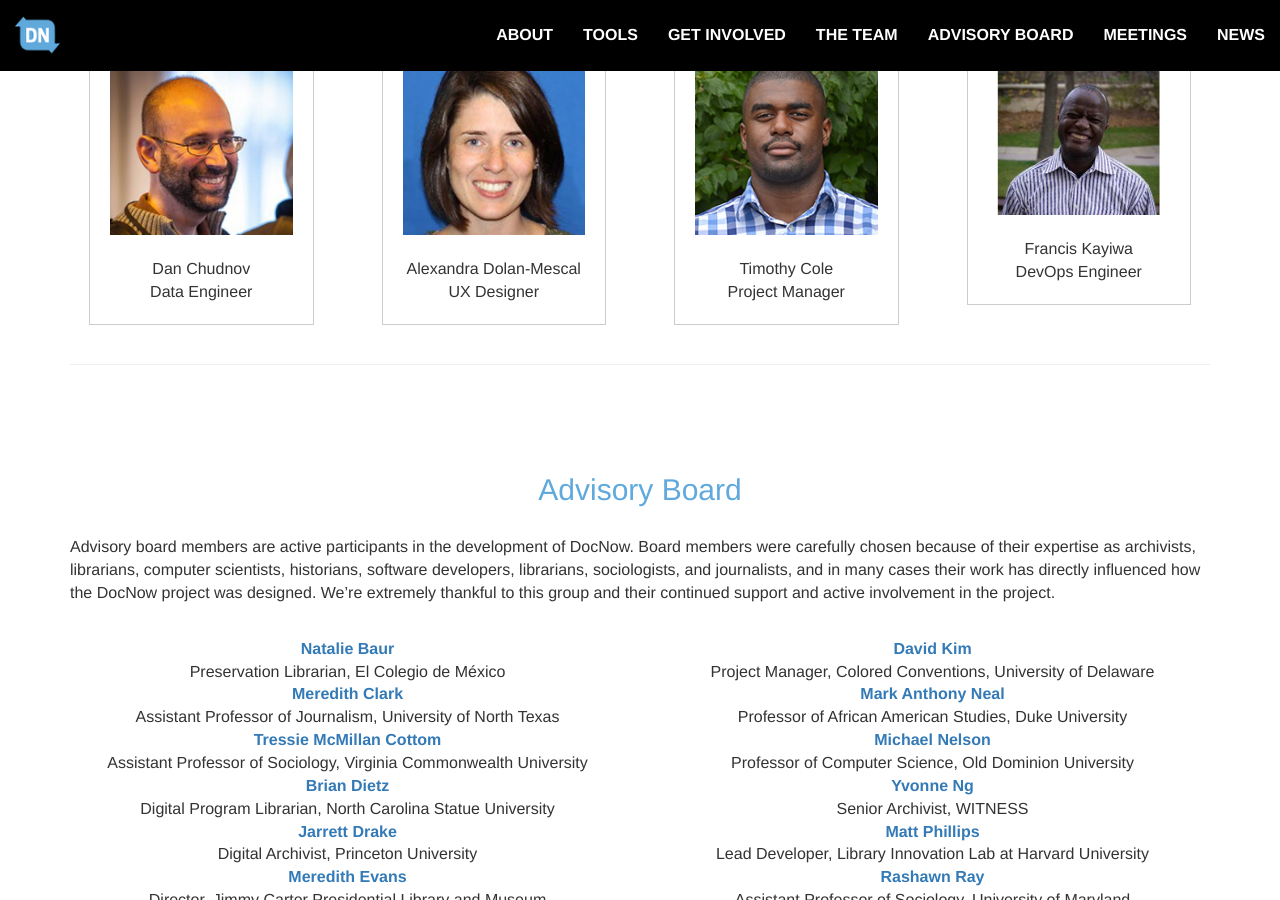
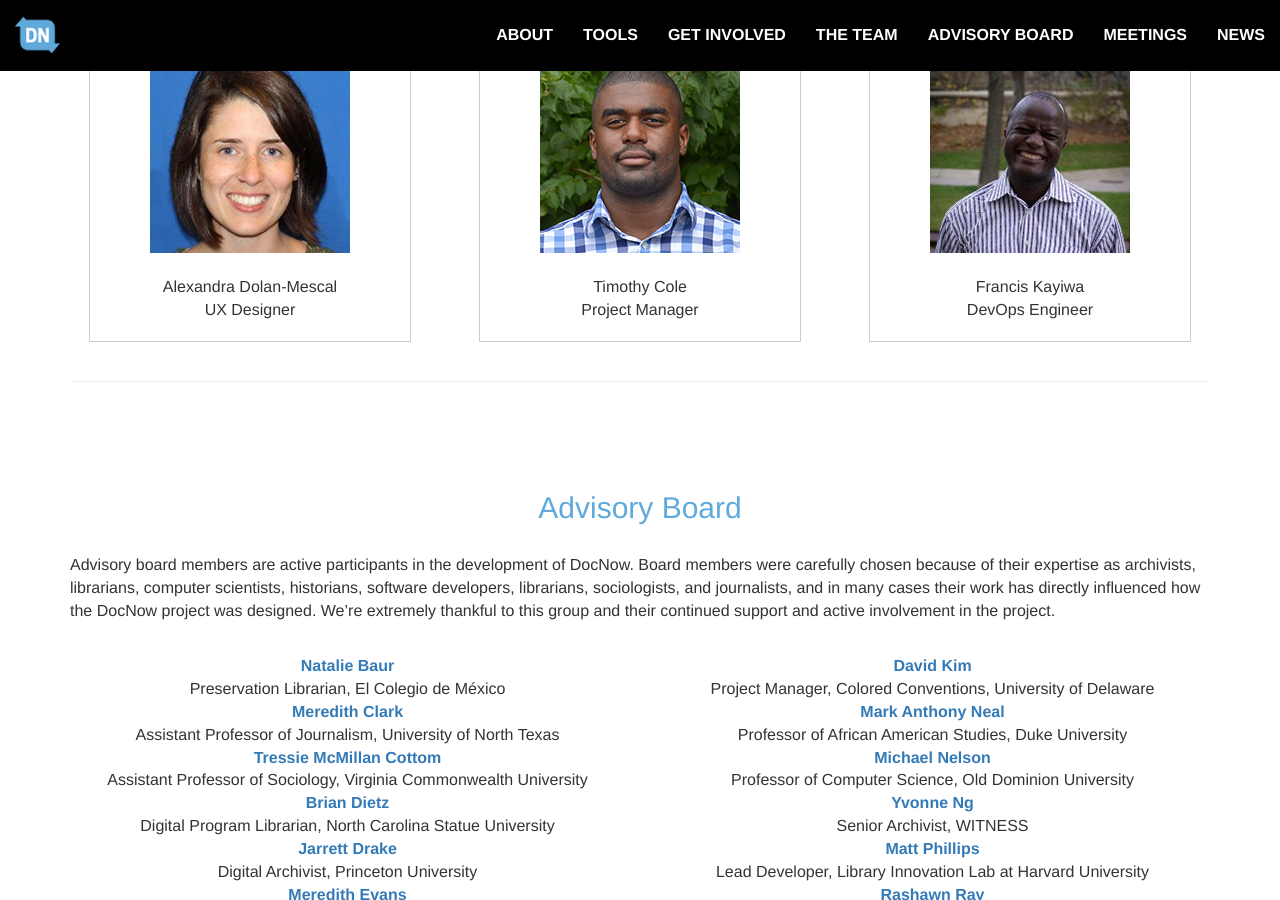
Before and after one commit to DocNow/docnow.github.io, a Jekyll site: the page built from index.html, in a window 1280 px wide and 900 px high, scrolled down 2707 px. Built offline with Jekyll 4.4.1, drawn with Linux system fonts in a browser that asks for light colours.

Commit message:
remove dan
Dan asked to be removed from the homepage because of perceived conflict of
interest with his current employer.

```diff
--- a/index.html
+++ b/index.html
@@ -209,28 +209,21 @@
                 </div>
             </div>
             <div class="row text-center">
-                <div class="col-lg-3 col-md-6">
-                    <div class="person">
-                        <img class="img-responsive center-block" src="{{ site.baseurl }}/img/dan.jpg" alt="Dan Chudnov" /><br>
-                        Dan Chudnov<br>
-                        Data Engineer
-                    </div>
-                </div>
-                <div class="col-lg-3 col-md-6">
+                <div class="col-lg-4 col-md-4">
                     <div class="person">
                         <img class="img-responsive center-block" src="{{ site.baseurl }}/img/alexandra.jpg" alt="Alexandra Dolan-Mescal" /><br>
                         Alexandra Dolan-Mescal<br>
                         UX Designer
                     </div>
                 </div>
-                <div class="col-lg-3 col-md-6">
+                <div class="col-lg-4 col-md-4">
                     <div class="person">
                         <img class="img-responsive center-block" src="{{ site.baseurl }}/img/timothy.jpg" alt="Timothy Cole" /><br>
                         Timothy Cole<br>
                         Project Manager
                     </div>
                 </div>
-                <div class="col-lg-3 col-md-6">
+                <div class="col-lg-4 col-md-4">
                     <div class="person">
                         <img class="img-responsive center-block" heigh=200 src="{{ site.baseurl }}/img/francis.jpg" alt="Francis Kayiwa" /><br>
                         Francis Kayiwa<br>
```
